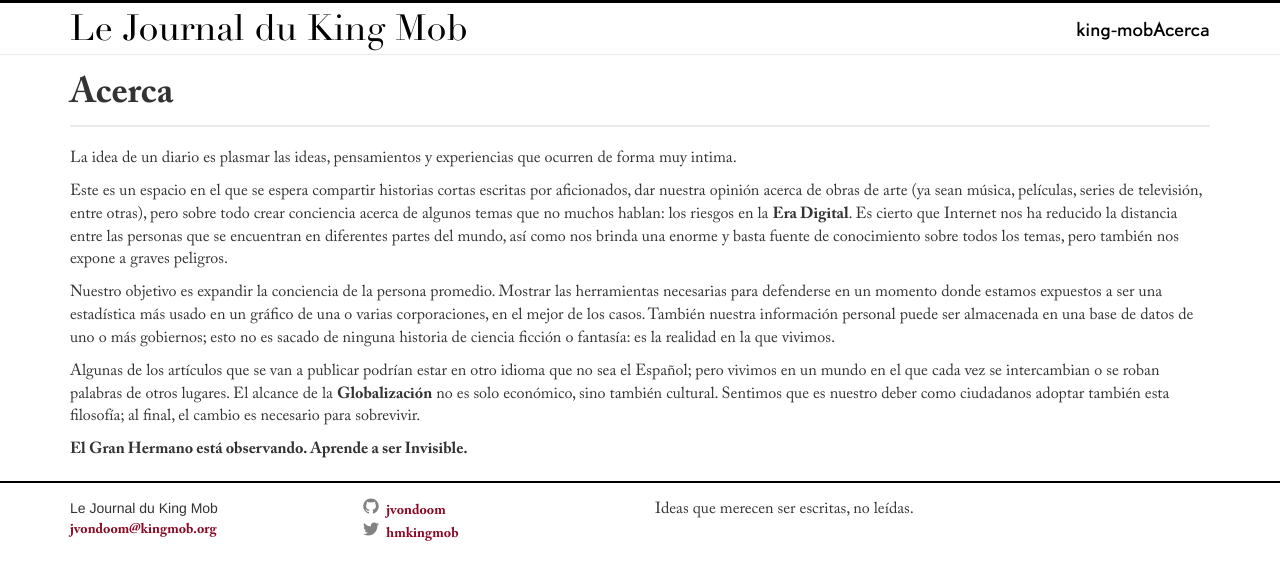
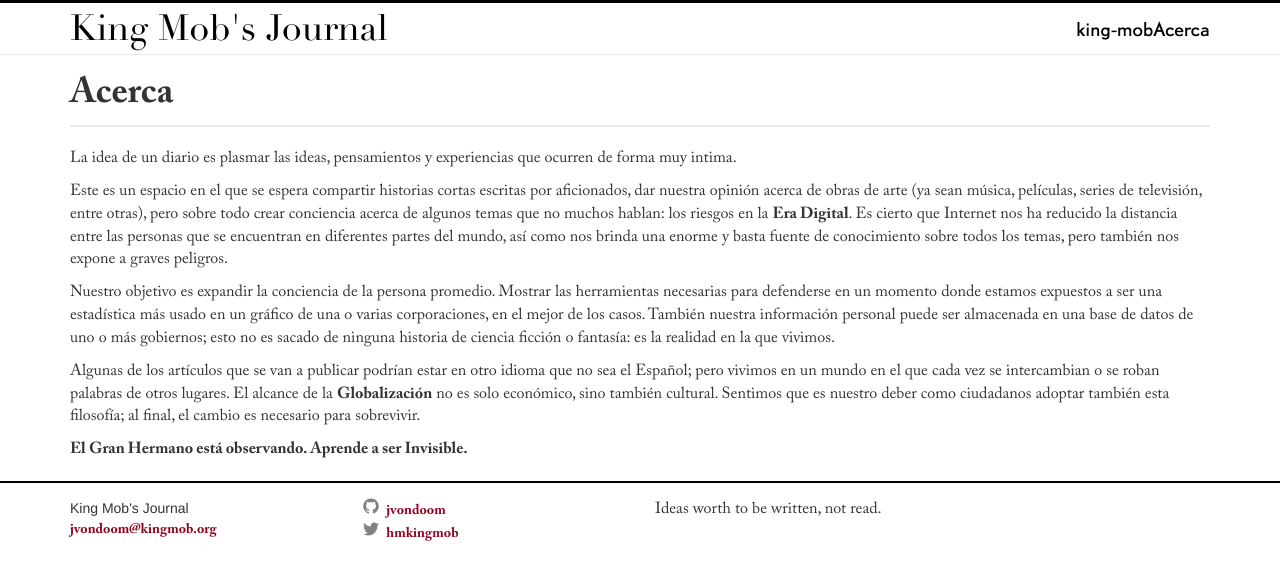
Before and after one commit to jvondoom/king-mob, a Jekyll site: the page built from about.md, in a window 1280 px wide. Shown: the top 580 px of the page. Built offline with Jekyll 4.4.1, drawn with Linux system fonts in a browser that asks for light colours.

Commit message:
Updated Title and Description on config file

```diff
--- a/_config.yml
+++ b/_config.yml
@@ -13,10 +13,10 @@
 # you will see them accessed via {{ site.title }}, {{ site.email }}, and so on.
 # You can create any custom variable you would like, and they will be accessible
 # in the templates via {{ site.myvariable }}.
-title: Le Journal du King Mob
+title: King Mob's Journal
 email: jvondoom@kingmob.org
 description: > # this means to ignore newlines until "baseurl:"
-  Ideas que merecen ser escritas, no leídas.
+  Ideas worth to be written, not read.
 baseurl: "/" # the subpath of your site, e.g. /blog
 url: "http://kingmob.org" # the base hostname & protocol for your site, e.g. http://example.com
 twitter_username: hmkingmob
```
